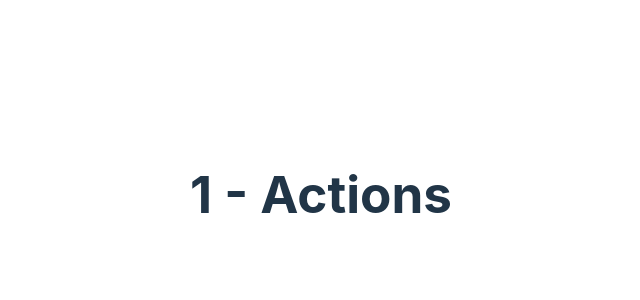
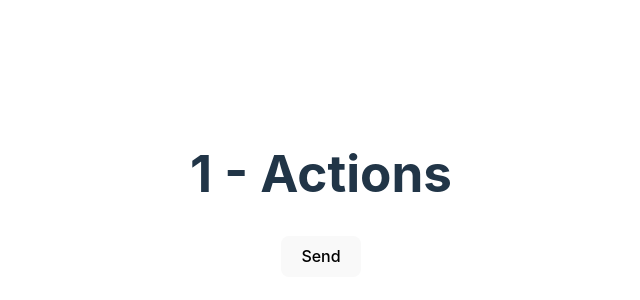
Before and after one commit to annamarcomini/react19, a React (Vite) app in the folder react19/: page / in a window 1280 px wide. Shown: the part 206-506 px from the top of the page, without its empty margins (319-959 px from the left). Built offline with nearby package versions, Linux system fonts and the light colour scheme.

Commit message:
feat: visualization of action working

```diff
--- a/react19/src/App.jsx
+++ b/react19/src/App.jsx
@@ -1,4 +1,5 @@
 import './App.css'
+import UserForm from './components/UserForm'
 
 function App() {
 
@@ -6,6 +7,7 @@ function App() {
   return (
     <>
       <h1>1 - Actions</h1>
+      <UserForm/>
     </>
   )
 }
--- a/react19/src/components/UserForm.jsx
+++ b/react19/src/components/UserForm.jsx
@@ -5,7 +5,7 @@ const UserForm = () => {
 
 
  async function handleAddUser(formData) {
-
+  console.log("form sent"); "form sent"
  }
 
  return (
```
